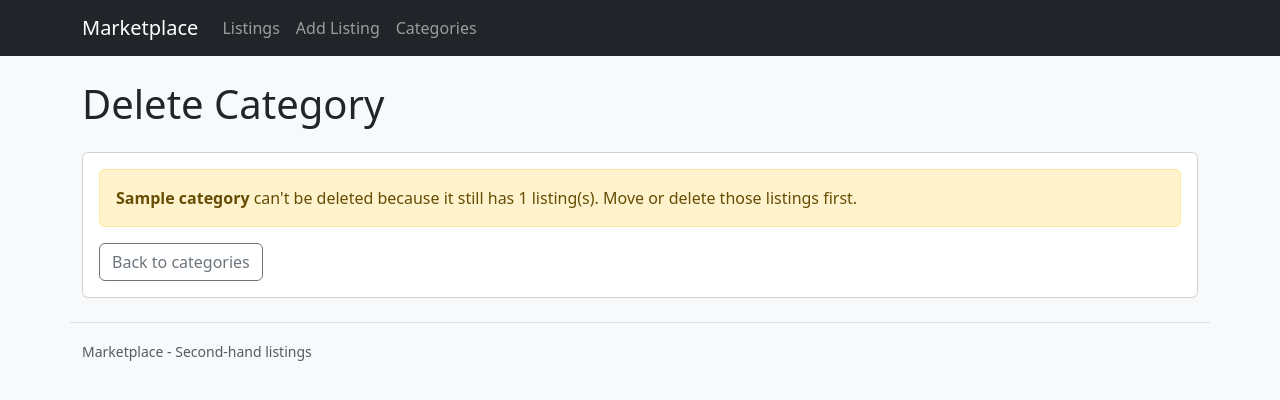
After one commit to Rjohnahld/marketplace_backend, a Node server app: template views/delete-category.ejs in a window 1280 px wide. The commit adds this page. Shown: the top 400 px of the page. Run offline with Node 20, Linux system fonts and the light colour scheme; the template is opened without the code that fills it: most values are stand-ins (such as "Sample title", 1, 10 or a date in 2020); some libraries are stand-ins or nearby versions.

Commit message:
added the delete feature for categories

```diff
--- a/index.js
+++ b/index.js
@@ -245,6 +245,39 @@ app.post("/category/:id/edit", async function (req, res, next) {
     }
 });
 
+app.get("/category/:id/delete", async function (req, res, next) {
+    try {
+        const [rows] = await dbConnection.execute(
+            `SELECT categories.category_id, categories.name,
+                COUNT(listings.listing_id) AS listing_count
+             FROM categories
+             LEFT JOIN listings ON listings.category_id = categories.category_id
+             WHERE categories.category_id = ?
+             GROUP BY categories.category_id, categories.name`, [req.params.id]);
+        if (!rows[0]) {
+            return res.status(404).send("Category not found");
+        }
+        res.render("delete-category", { pageTitle: "Delete Category", category: rows[0] });
+    } catch (e) {
+        next(e);
+    }
+});
+
+app.post("/category/:id/delete", async function (req, res, next) {
+    try {
+        const [rows] = await dbConnection.execute(
+            "SELECT COUNT(*) AS count FROM listings WHERE category_id = ?", [req.params.id]);
+        if (rows[0].count > 0) {
+            return res.redirect(`/category/${req.params.id}/delete`);
+        }
+        await dbConnection.execute(
+            "DELETE FROM categories WHERE category_id = ?", [req.params.id]);
+        res.redirect("/categories");
+    } catch (e) {
+        next(e);
+    }
+});
+
 app.listen(port, () => {
     console.log(`Server running at http://localhost:${port}`);
 });
--- a/views/categories.ejs
+++ b/views/categories.ejs
@@ -16,6 +16,7 @@
                                 <%= c.listing_count %>
                             </span>
                             <a class="btn btn-success btn-sm" href="/category/<%= c.category_id %>/edit">Edit</a>
+                            <a class="btn btn-danger btn-sm" href="/category/<%= c.category_id %>/delete">Delete</a>
                         </div>
                 </li>
                 <% } %>
--- /dev/null
+++ b/views/delete-category.ejs
@@ -0,0 +1,19 @@
+<h1 class="mb-4">Delete Category</h1>
+<div class="card card-body">
+  <% if (category.listing_count > 0) { %>
+    <div class="alert alert-warning mb-3">
+      <strong><%= category.name %></strong> can't be deleted because it still has
+      <%= category.listing_count %> listing(s). Move or delete those listings first.
+    </div>
+    <div>
+      <a class="btn btn-outline-secondary" href="/categories">Back to categories</a>
+    </div>
+  <% } else { %>
+    <p>Are you sure you want to delete the category <strong><%= category.name %></strong>?</p>
+    <p class="text-danger mb-3">This cannot be undone.</p>
+    <form method="POST" class="d-flex gap-2">
+      <button type="submit" class="btn btn-danger">Delete</button>
+      <a class="btn btn-outline-secondary" href="/categories">Cancel</a>
+    </form>
+  <% } %>
+</div>
```
